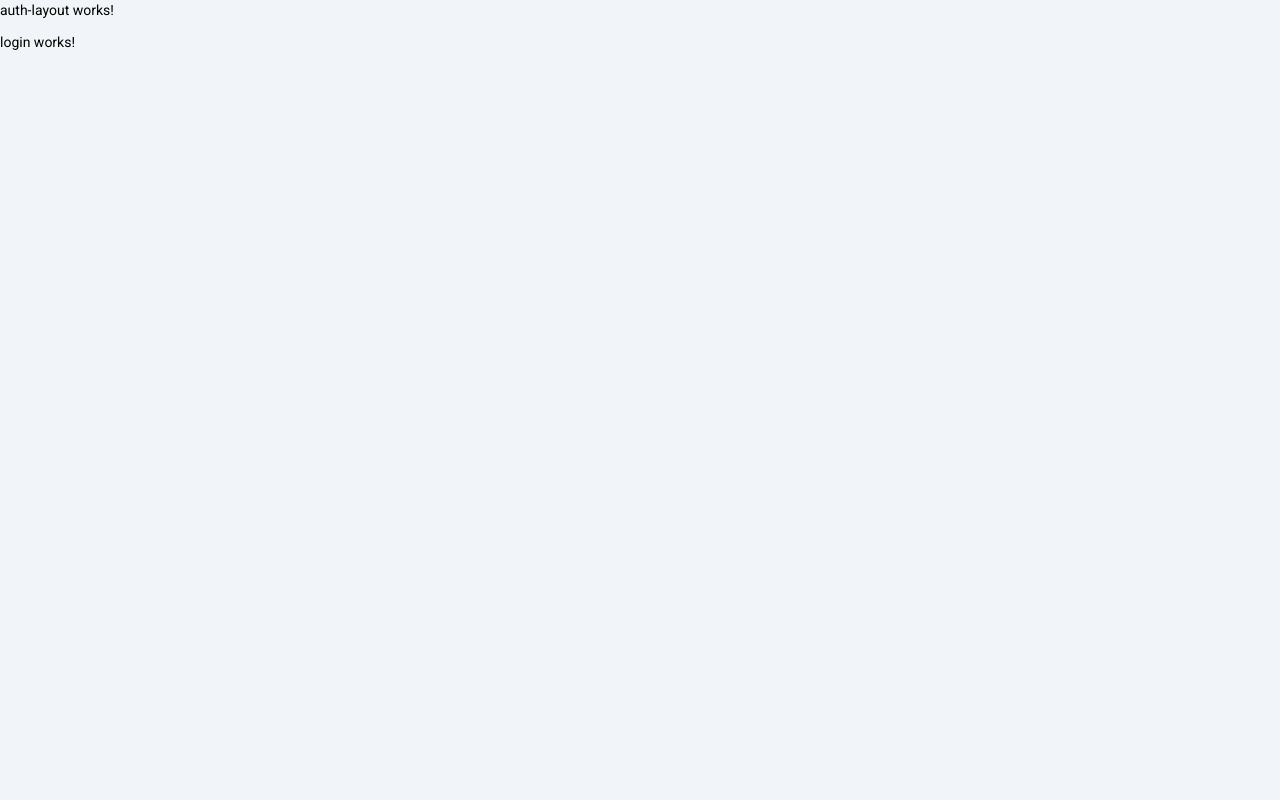
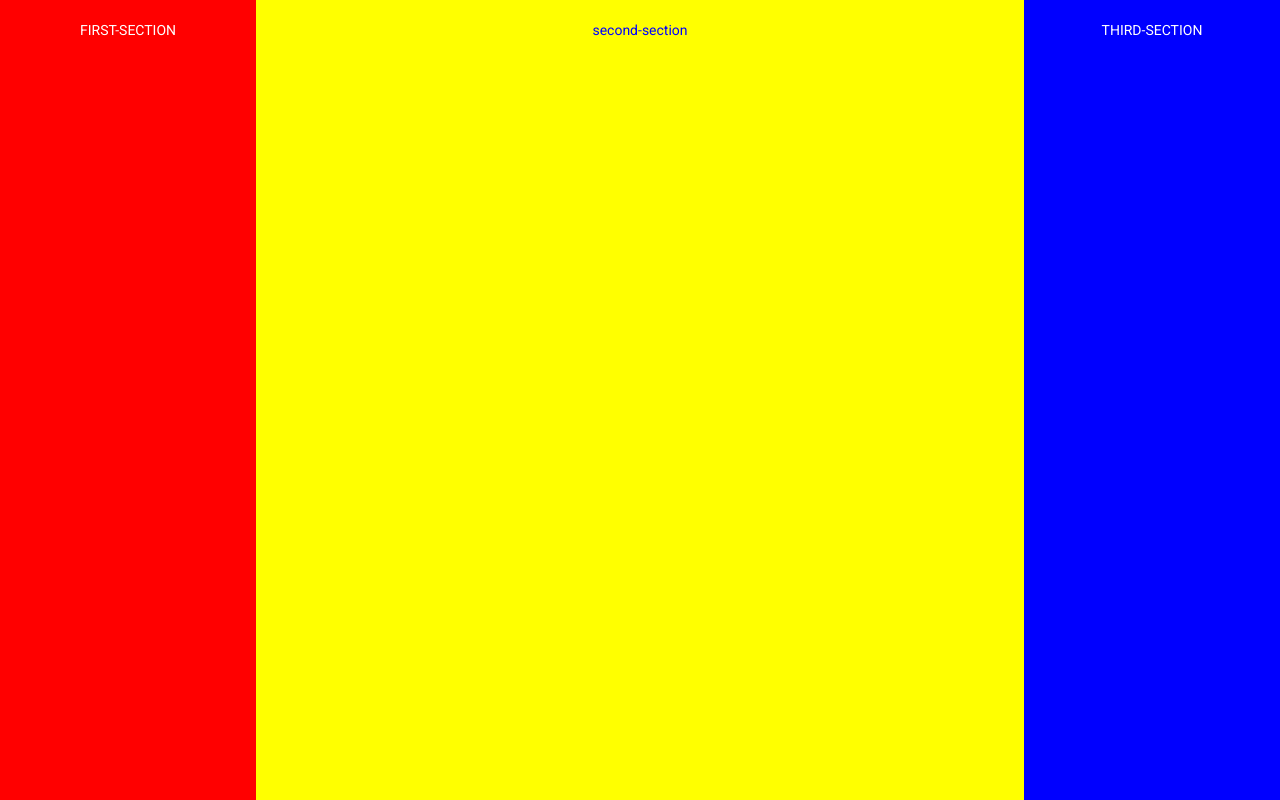
Before and after one commit to JosimarTT/angular-material-basic-project, an Angular app: page /auth/login in a window 1280 px wide. Built offline with nearby package versions, Linux system fonts and the light colour scheme.

Commit message:
basic flex 1 row 3 columns

```diff
--- a/src/app/layout/auth-layout/auth-layout.component.html
+++ b/src/app/layout/auth-layout/auth-layout.component.html
@@ -1,2 +1,2 @@
-<p>auth-layout works!</p>
-<router-outlet></router-outlet>
+
+  <router-outlet></router-outlet>
--- a/src/app/modules/auth/pages/login/login.component.html
+++ b/src/app/modules/auth/pages/login/login.component.html
@@ -1 +1,17 @@
-<p>login works!</p>
+<div class="bounds">
+
+  <div class="content" fxLayout="row" fxLayout.xs="column" fxFlexFill>
+
+    <div fxFlex="20" class="sec1">
+      first-section
+    </div>
+    <div fxFlex="60" class="sec2">
+      second-section
+    </div>
+    <div fxFlex="20" class="sec3">
+      third-section
+    </div>
+
+  </div>
+
+</div>
--- a/src/app/modules/auth/pages/login/login.component.scss
+++ b/src/app/modules/auth/pages/login/login.component.scss
@@ -0,0 +1,34 @@
+/* Add application styles & imports to this file! */
+
+.bounds {
+  background-color:#ddd;
+  height :800px;
+}
+
+.sec1 {
+  background: red;
+  color:white;
+  text-transform: uppercase
+}
+
+.sec2 {
+  background: yellow;
+  color:blue;
+
+}
+
+.sec3 {
+  background: blue;
+  color:white;
+  text-transform: uppercase
+}
+
+.sec1, .sec2, .sec3 {
+  padding-top:20px;
+  text-align:center
+}
+
+.content {
+  min-width: 300px;
+  /*height: 400px;*/
+}
--- a/src/app/modules/auth/pages/register/register.component.html
+++ b/src/app/modules/auth/pages/register/register.component.html
@@ -1 +1 @@
-<p>register works!</p>
+<mat-card><p>register works!</p></mat-card>
--- a/src/styles-variables.scss
+++ b/src/styles-variables.scss
@@ -1 +1,3 @@
 $body-background: #f1f5f9;
+$card-border-radius: 1rem !important;
+$button-border-radius: 5rem !important;
--- a/src/styles.scss
+++ b/src/styles.scss
@@ -2,3 +2,5 @@
 
 html, body { height: 100%; }
 body { margin: 0; font-family: Roboto, "Helvetica Neue", sans-serif; background-color: $body-background }
+mat-card{border-radius: $card-border-radius;}
+button{border-radius: $button-border-radius;}
```
